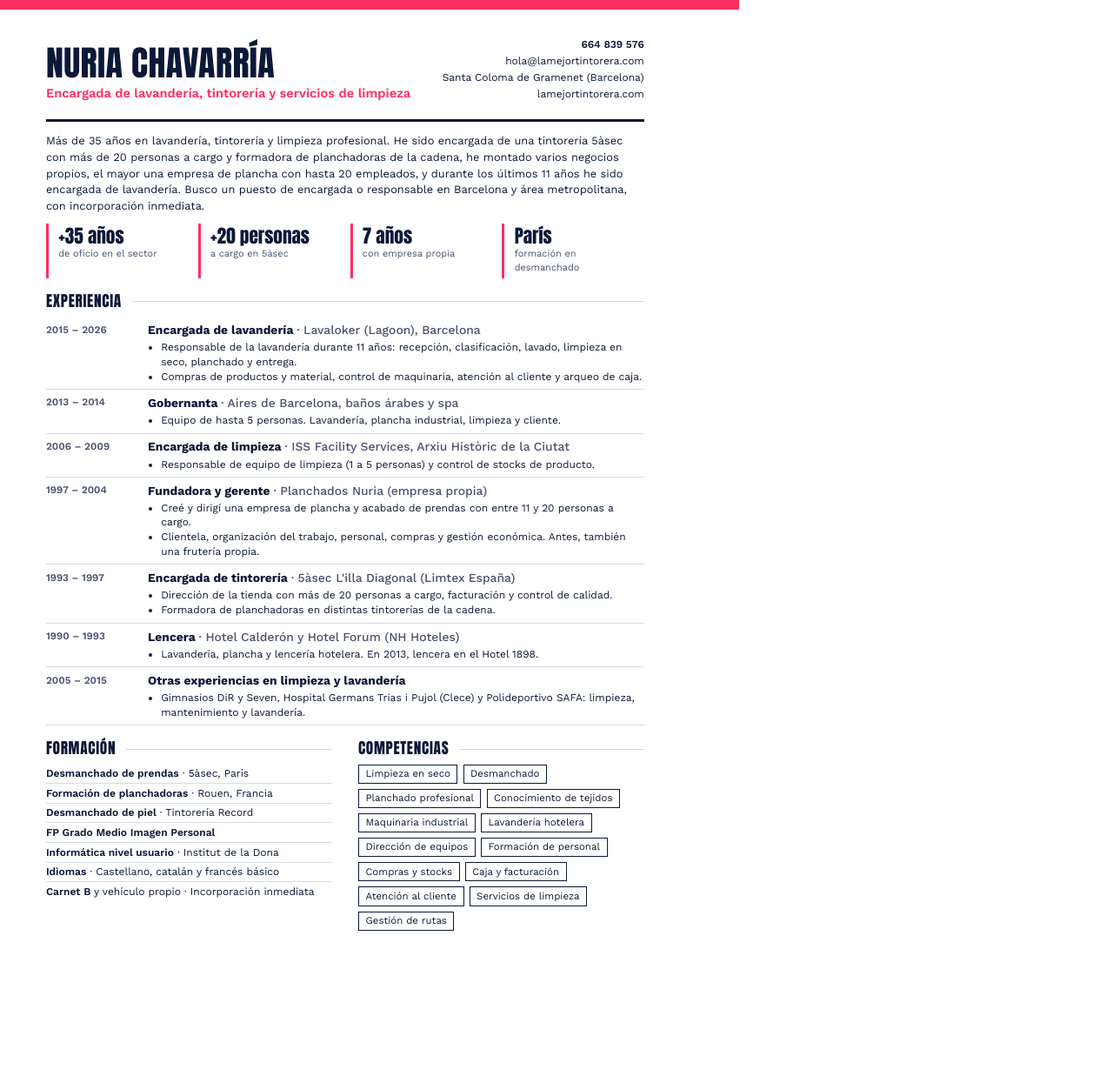
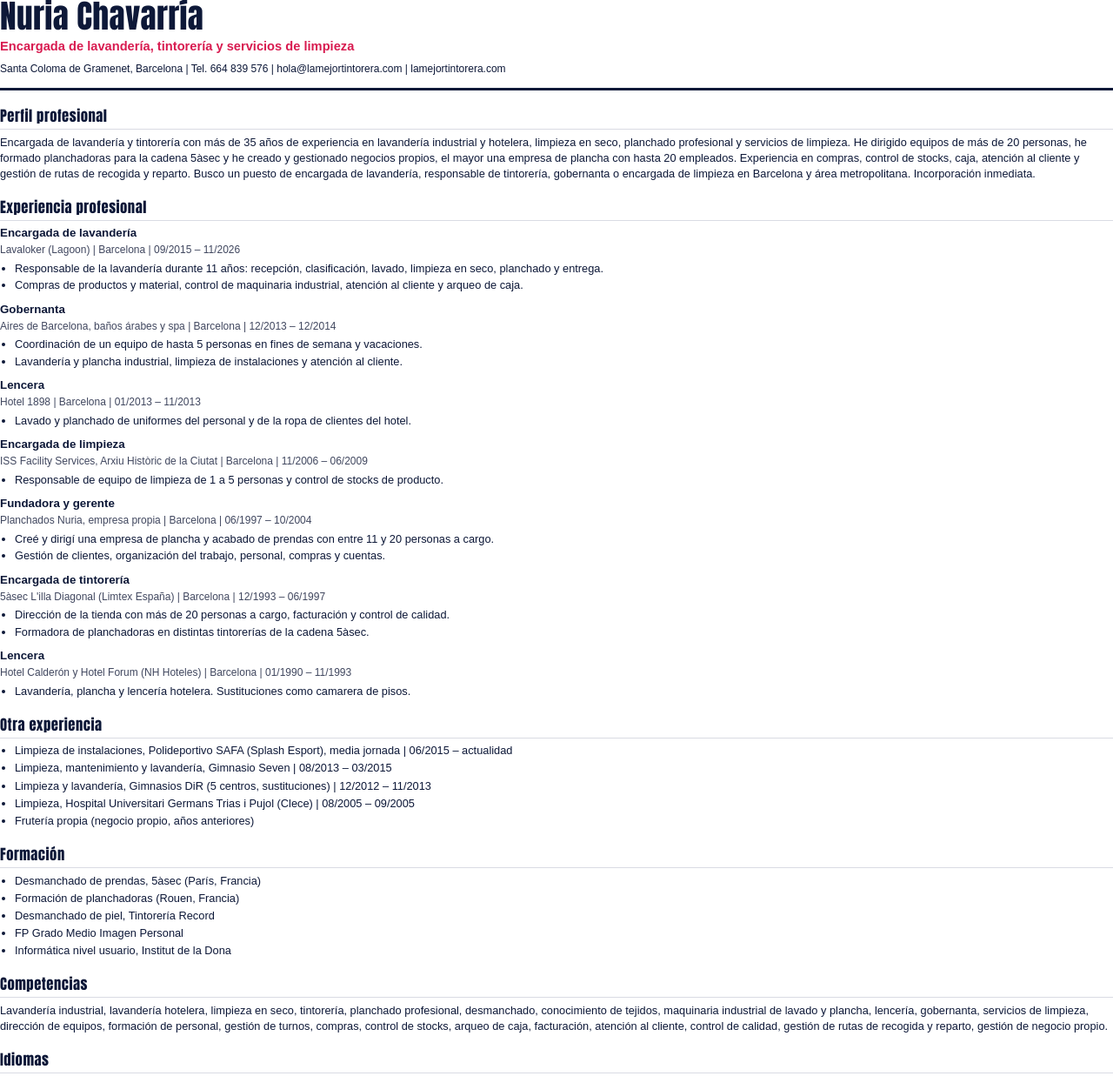
Before and after one commit to mariocarm0na/tintorera, a plain HTML site: page cv/cv-nuria-chavarria.html in a window 1280 px wide. Shown: the top 1237 px of the page at 87% size. Before the commit the page ends 1123 px from the top, so only its background shows below. Drawn offline with nearby package versions, Linux system fonts and the light colour scheme.

Commit message:
CV apto para ATS: una columna, fuentes TrueType, fechas MM/AAAA y versión Word
Co-Authored-By: Claude Opus 5.5 <noreply@anthropic.com>
Claude-Session: https://claude.ai/code/session_014HZoudhRwgGmcAZR6PaCtp

```diff
--- a/cv/cv-nuria-chavarria.html
+++ b/cv/cv-nuria-chavarria.html
@@ -2,165 +2,127 @@
 <html lang="es">
 <head>
 <meta charset="utf-8">
-<title>CV · Nuria Chavarría</title>
-<link rel="stylesheet" href="https://fonts.googleapis.com/css2?family=Anton&family=Work+Sans:wght@400;500;600;700&display=swap">
+<title>Nuria Chavarría - Encargada de lavandería y tintorería - CV</title>
+<meta name="author" content="Nuria Chavarría">
+<meta name="description" content="CV de Nuria Chavarría. Encargada de lavandería, tintorería y servicios de limpieza en Barcelona.">
+<link rel="stylesheet" href="https://fonts.googleapis.com/css2?family=Anton&display=swap">
 <style>
-@page{size:A4;margin:0}
-:root{--ink:#0D1838;--pink:#FF2E63;--muted:#4A5170;--line:#D9DBE3}
+/* CV apto para ATS: una sola columna, texto real, secciones estándar, fechas MM/AAAA. Cuerpo en Liberation Sans (métrica Arial, TrueType), titulares en Anton. */
+@page{size:A4;margin:12mm 15mm 12mm}
+:root{--ink:#0D1838;--pink:#D81B50;--muted:#40475F;--line:#D9DBE3}
 *{box-sizing:border-box}
-html,body{margin:0;background:#fff;color:var(--ink);font-family:"Work Sans",Arial,sans-serif;font-size:9pt;line-height:1.36}
-.page{width:210mm;min-height:297mm;padding:11mm 14mm 9mm;position:relative}
-.page+.page{page-break-before:always}
-header{display:grid;grid-template-columns:1fr auto;gap:8mm;align-items:end;border-bottom:3px solid var(--ink);padding-bottom:5mm}
-h1{font-family:"Anton",Impact,sans-serif;font-weight:400;text-transform:uppercase;font-size:30pt;line-height:.95;margin:0;letter-spacing:.01em}
-.role{margin-top:2mm;font-weight:600;font-size:11pt;color:var(--pink)}
-.contact{text-align:right;font-size:9pt;line-height:1.6}
-.contact strong{font-weight:600}
-.band{background:var(--pink);height:3mm;margin:0 -15mm 0;position:absolute;top:0;left:0;right:0}
-h2{font-family:"Anton",Impact,sans-serif;font-weight:400;text-transform:uppercase;font-size:13pt;letter-spacing:.04em;margin:4mm 0 1.5mm;display:flex;align-items:center;gap:3mm}
-h2::after{content:"";flex:1;height:1px;background:var(--line)}
-.profile{font-size:9.6pt;line-height:1.45;margin:3.5mm 0 0}
-.keys{display:grid;grid-template-columns:repeat(4,1fr);gap:3mm;margin-top:3mm}
-.key{border-left:3px solid var(--pink);padding:1mm 0 1mm 3mm}
-.key b{display:block;font-family:"Anton",Impact,sans-serif;font-weight:400;font-size:16pt;line-height:1}
-.key span{font-size:8.2pt;color:var(--muted)}
-.job{display:grid;grid-template-columns:27mm 1fr;gap:4mm;padding:1.5mm 0;border-bottom:1px solid var(--line);break-inside:avoid}
-.job:last-child{border-bottom:0}
-.when{font-weight:600;font-size:8.8pt;color:var(--muted);padding-top:.4mm}
-.job h3{margin:0;font-size:10.4pt;font-weight:700}
-.job .org{font-weight:500;color:var(--muted)}
-.job ul{margin:.6mm 0 0;padding-left:4mm}
-.job li{margin:.2mm 0}
-.cols{display:grid;grid-template-columns:1fr 1fr;gap:8mm}
-.list{margin:0;padding:0;list-style:none}
-.list li{padding:.7mm 0;border-bottom:1px solid var(--line)}
-.list li:last-child{border-bottom:0}
-.list b{font-weight:600}
-.tags{display:flex;flex-wrap:wrap;gap:1.6mm}
-.tags span{border:1px solid var(--ink);padding:.6mm 2mm;font-size:8.6pt}
-footer{position:absolute;bottom:9mm;left:15mm;right:15mm;display:flex;justify-content:space-between;font-size:8pt;color:var(--muted)}
+html,body{margin:0;background:#fff;color:var(--ink);font-family:"Liberation Sans",Arial,Helvetica,sans-serif;font-size:9.6pt;line-height:1.4}
+h1{font-family:"Anton","Liberation Sans",Arial,sans-serif;font-weight:400;font-size:28pt;line-height:1;margin:0;letter-spacing:.01em}
+.headline{margin:1.5mm 0 0;font-weight:600;font-size:11pt;color:var(--pink)}
+.contact{margin:2mm 0 0;font-size:9pt}
+.rule{border:0;border-top:3px solid var(--ink);margin:3.5mm 0 0}
+h2{font-family:"Anton","Liberation Sans",Arial,sans-serif;font-weight:400;font-size:12.5pt;letter-spacing:.03em;margin:4.5mm 0 1.5mm;padding-bottom:1mm;border-bottom:1px solid var(--line)}
+p{margin:0}
+ul{margin:1mm 0 0;padding-left:4.5mm}
+li{margin:.4mm 0}
+.job{margin:0 0 2.6mm;break-inside:avoid}
+.job h3{margin:0;font-size:10pt;font-weight:700}
+.job .meta{margin:.3mm 0 0;font-size:9pt;color:var(--muted)}
+.short{margin:0;padding-left:4.5mm}
+.short li{margin:.6mm 0}
 </style>
 </head>
 <body>
-<div class="page">
-  <div class="band"></div>
-  <header>
-    <div>
 <h1>Nuria Chavarría</h1>
-      <div class="role">Encargada de lavandería, tintorería y servicios de limpieza</div>
-    </div>
-    <div class="contact">
-      <strong>664 839 576</strong><br>
-      hola@lamejortintorera.com<br>
-      Santa Coloma de Gramenet (Barcelona)<br>
-      lamejortintorera.com
-    </div>
-  </header>
+<p class="headline">Encargada de lavandería, tintorería y servicios de limpieza</p>
+<p class="contact">Santa Coloma de Gramenet, Barcelona | Tel. 664 839 576 | hola@lamejortintorera.com | lamejortintorera.com</p>
+<hr class="rule">
 
-  <p class="profile">Más de 35 años en lavandería, tintorería y limpieza profesional. He sido encargada de una tintorería 5àsec con más de 20 personas a cargo y formadora de planchadoras de la cadena, he montado varios negocios propios, el mayor una empresa de plancha con hasta 20 empleados, y durante los últimos 11 años he sido encargada de lavandería. Busco un puesto de encargada o responsable en Barcelona y área metropolitana, con incorporación inmediata.</p>
+<h2>Perfil profesional</h2>
+<p>Encargada de lavandería y tintorería con más de 35 años de experiencia en lavandería industrial y hotelera, limpieza en seco, planchado profesional y servicios de limpieza. He dirigido equipos de más de 20 personas, he formado planchadoras para la cadena 5àsec y he creado y gestionado negocios propios, el mayor una empresa de plancha con hasta 20 empleados. Experiencia en compras, control de stocks, caja, atención al cliente y gestión de rutas de recogida y reparto. Busco un puesto de encargada de lavandería, responsable de tintorería, gobernanta o encargada de limpieza en Barcelona y área metropolitana. Incorporación inmediata.</p>
 
-  <div class="keys">
-    <div class="key"><b>+35 años</b><span>de oficio en el sector</span></div>
-    <div class="key"><b>+20 personas</b><span>a cargo en 5àsec</span></div>
-    <div class="key"><b>7 años</b><span>con empresa propia</span></div>
-    <div class="key"><b>París</b><span>formación en desmanchado</span></div>
-  </div>
-
-  <h2>Experiencia</h2>
+<h2>Experiencia profesional</h2>
 
 <div class="job">
-    <div class="when">2015 – 2026</div>
-    <div>
-      <h3>Encargada de lavandería <span class="org">· Lavaloker (Lagoon), Barcelona</span></h3>
+  <h3>Encargada de lavandería</h3>
+  <p class="meta">Lavaloker (Lagoon) | Barcelona | 09/2015 – 11/2026</p>
   <ul>
     <li>Responsable de la lavandería durante 11 años: recepción, clasificación, lavado, limpieza en seco, planchado y entrega.</li>
-        <li>Compras de productos y material, control de maquinaria, atención al cliente y arqueo de caja.</li>
+    <li>Compras de productos y material, control de maquinaria industrial, atención al cliente y arqueo de caja.</li>
   </ul>
-    </div>
 </div>
 
 <div class="job">
-    <div class="when">2013 – 2014</div>
-    <div>
-      <h3>Gobernanta <span class="org">· Aires de Barcelona, baños árabes y spa</span></h3>
+  <h3>Gobernanta</h3>
+  <p class="meta">Aires de Barcelona, baños árabes y spa | Barcelona | 12/2013 – 12/2014</p>
   <ul>
-        <li>Equipo de hasta 5 personas. Lavandería, plancha industrial, limpieza y cliente.</li>
+    <li>Coordinación de un equipo de hasta 5 personas en fines de semana y vacaciones.</li>
+    <li>Lavandería y plancha industrial, limpieza de instalaciones y atención al cliente.</li>
   </ul>
-    </div>
 </div>
 
 <div class="job">
-    <div class="when">2006 – 2009</div>
-    <div>
-      <h3>Encargada de limpieza <span class="org">· ISS Facility Services, Arxiu Històric de la Ciutat</span></h3>
+  <h3>Lencera</h3>
+  <p class="meta">Hotel 1898 | Barcelona | 01/2013 – 11/2013</p>
   <ul>
-        <li>Responsable de equipo de limpieza (1 a 5 personas) y control de stocks de producto.</li>
+    <li>Lavado y planchado de uniformes del personal y de la ropa de clientes del hotel.</li>
   </ul>
-    </div>
 </div>
 
 <div class="job">
-    <div class="when">1997 – 2004</div>
-    <div>
-      <h3>Fundadora y gerente <span class="org">· Planchados Nuria (empresa propia)</span></h3>
+  <h3>Encargada de limpieza</h3>
+  <p class="meta">ISS Facility Services, Arxiu Històric de la Ciutat | Barcelona | 11/2006 – 06/2009</p>
   <ul>
-        <li>Creé y dirigí una empresa de plancha y acabado de prendas con entre 11 y 20 personas a cargo.</li>
-        <li>Clientela, organización del trabajo, personal, compras y gestión económica. Antes, también una frutería propia.</li>
+    <li>Responsable de equipo de limpieza de 1 a 5 personas y control de stocks de producto.</li>
   </ul>
-    </div>
 </div>
 
 <div class="job">
-    <div class="when">1993 – 1997</div>
-    <div>
-      <h3>Encargada de tintorería <span class="org">· 5àsec L'illa Diagonal (Limtex España)</span></h3>
+  <h3>Fundadora y gerente</h3>
+  <p class="meta">Planchados Nuria, empresa propia | Barcelona | 06/1997 – 10/2004</p>
   <ul>
-        <li>Dirección de la tienda con más de 20 personas a cargo, facturación y control de calidad.</li>
-        <li>Formadora de planchadoras en distintas tintorerías de la cadena.</li>
+    <li>Creé y dirigí una empresa de plancha y acabado de prendas con entre 11 y 20 personas a cargo.</li>
+    <li>Gestión de clientes, organización del trabajo, personal, compras y cuentas.</li>
   </ul>
-    </div>
 </div>
 
 <div class="job">
-    <div class="when">1990 – 1993</div>
-    <div>
-      <h3>Lencera <span class="org">· Hotel Calderón y Hotel Forum (NH Hoteles)</span></h3>
+  <h3>Encargada de tintorería</h3>
+  <p class="meta">5àsec L'illa Diagonal (Limtex España) | Barcelona | 12/1993 – 06/1997</p>
   <ul>
-        <li>Lavandería, plancha y lencería hotelera. En 2013, lencera en el Hotel 1898.</li>
+    <li>Dirección de la tienda con más de 20 personas a cargo, facturación y control de calidad.</li>
+    <li>Formadora de planchadoras en distintas tintorerías de la cadena 5àsec.</li>
   </ul>
-    </div>
 </div>
 
 <div class="job">
-    <div class="when">2005 – 2015</div>
-    <div>
-      <h3>Otras experiencias en limpieza y lavandería</h3>
+  <h3>Lencera</h3>
+  <p class="meta">Hotel Calderón y Hotel Forum (NH Hoteles) | Barcelona | 01/1990 – 11/1993</p>
   <ul>
-        <li>Gimnasios DiR y Seven, Hospital Germans Trias i Pujol (Clece) y Polideportivo SAFA: limpieza, mantenimiento y lavandería.</li>
+    <li>Lavandería, plancha y lencería hotelera. Sustituciones como camarera de pisos.</li>
   </ul>
 </div>
-  </div>
 
-  <div class="cols">
-    <div>
+<h2>Otra experiencia</h2>
+<ul class="short">
+  <li>Limpieza de instalaciones, Polideportivo SAFA (Splash Esport), media jornada | 06/2015 – actualidad</li>
+  <li>Limpieza, mantenimiento y lavandería, Gimnasio Seven | 08/2013 – 03/2015</li>
+  <li>Limpieza y lavandería, Gimnasios DiR (5 centros, sustituciones) | 12/2012 – 11/2013</li>
+  <li>Limpieza, Hospital Universitari Germans Trias i Pujol (Clece) | 08/2005 – 09/2005</li>
+  <li>Frutería propia (negocio propio, años anteriores)</li>
+</ul>
+
 <h2>Formación</h2>
-      <ul class="list">
-        <li><b>Desmanchado de prendas</b> · 5àsec, París</li>
-        <li><b>Formación de planchadoras</b> · Rouen, Francia</li>
-        <li><b>Desmanchado de piel</b> · Tintorería Record</li>
-        <li><b>FP Grado Medio Imagen Personal</b></li>
-        <li><b>Informática nivel usuario</b> · Institut de la Dona</li>
-        <li><b>Idiomas</b> · Castellano, catalán y francés básico</li>
-        <li><b>Carnet B</b> y vehículo propio · Incorporación inmediata</li>
+<ul class="short">
+  <li>Desmanchado de prendas, 5àsec (París, Francia)</li>
+  <li>Formación de planchadoras (Rouen, Francia)</li>
+  <li>Desmanchado de piel, Tintorería Record</li>
+  <li>FP Grado Medio Imagen Personal</li>
+  <li>Informática nivel usuario, Institut de la Dona</li>
 </ul>
-    </div>
-    <div>
+
 <h2>Competencias</h2>
-      <div class="tags">
-        <span>Limpieza en seco</span><span>Desmanchado</span><span>Planchado profesional</span><span>Conocimiento de tejidos</span><span>Maquinaria industrial</span><span>Lavandería hotelera</span><span>Dirección de equipos</span><span>Formación de personal</span><span>Compras y stocks</span><span>Caja y facturación</span><span>Atención al cliente</span><span>Servicios de limpieza</span><span>Gestión de rutas</span>
-      </div>
-    </div>
-  </div>
-</div>
+<p>Lavandería industrial, lavandería hotelera, limpieza en seco, tintorería, planchado profesional, desmanchado, conocimiento de tejidos, maquinaria industrial de lavado y plancha, lencería, gobernanta, servicios de limpieza, dirección de equipos, formación de personal, gestión de turnos, compras, control de stocks, arqueo de caja, facturación, atención al cliente, control de calidad, gestión de rutas de recogida y reparto, gestión de negocio propio.</p>
+
+<h2>Idiomas</h2>
+<p>Castellano y catalán. Francés básico.</p>
+
+<h2>Otros datos</h2>
+<p>Carnet de conducir B y vehículo propio. Disponibilidad inmediata. Jornada completa o parcial.</p>
 </body>
 </html>
```
Also changed, not shown: 3 other files. Lines whose indentation alone changed are shown as unchanged.
